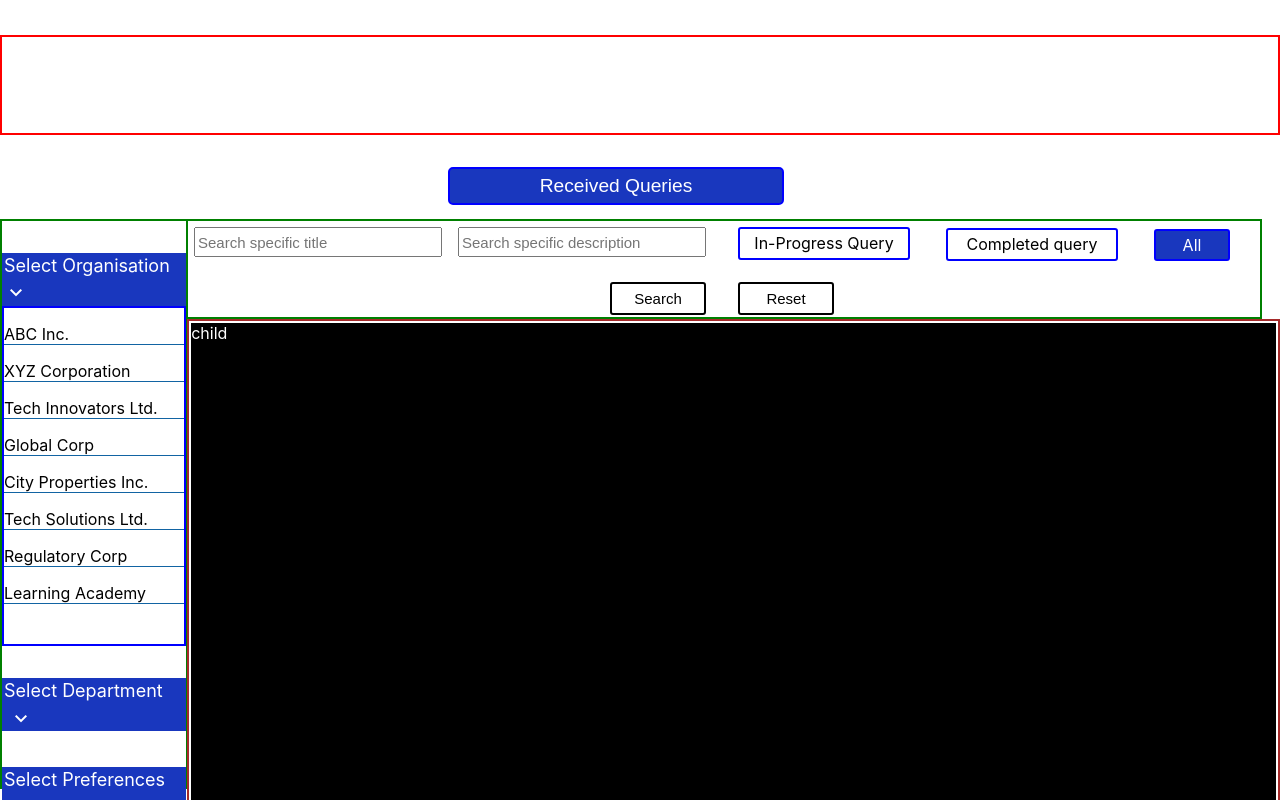
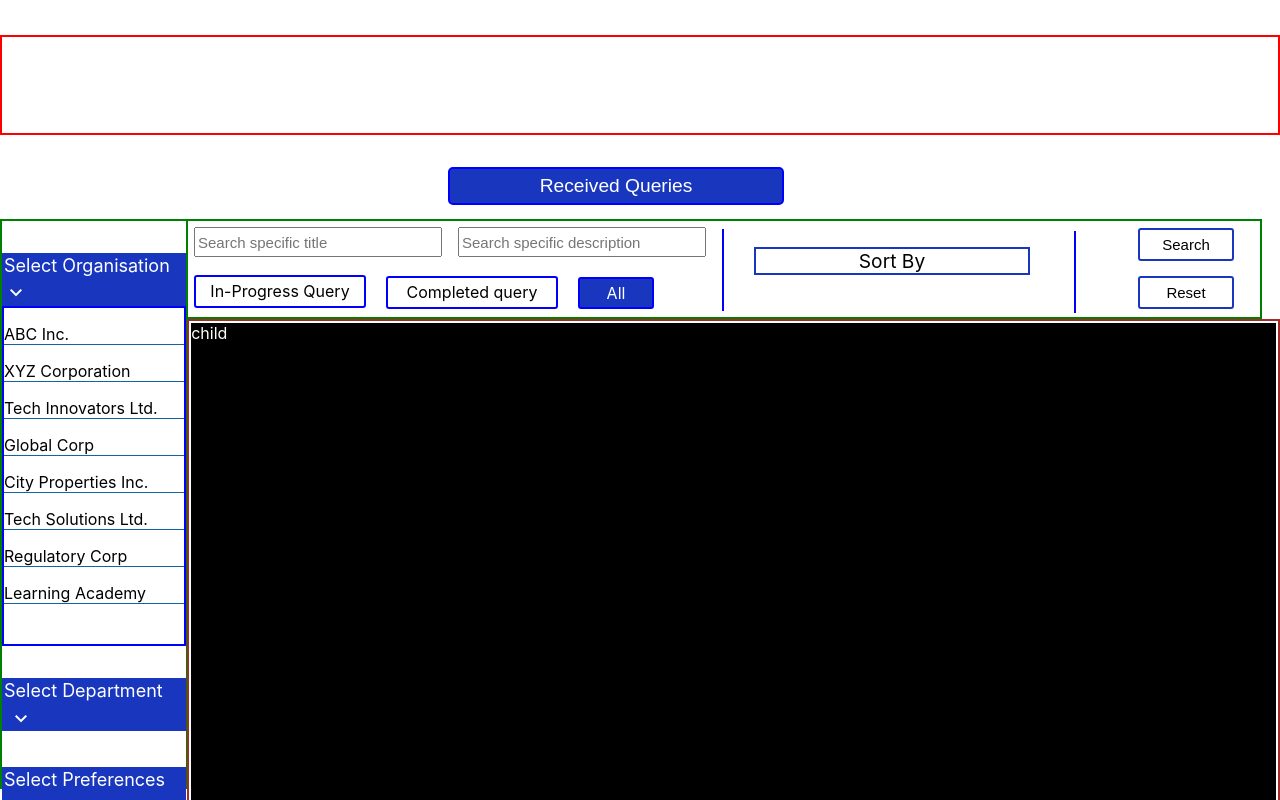
Before and after one commit to gauravgautam00/Quire_Flow, a React (Create React App) app in the folder client/: page /administrative_matter in a window 1280 px wide. Shown: the part 1198-1998 px from the top of the page. Built offline with nearby package versions, Linux system fonts and the light colour scheme.

Commit message:
modified designs

```diff
--- a/client/src/Components/Administrative_matter.jsx
+++ b/client/src/Components/Administrative_matter.jsx
@@ -15,6 +15,10 @@ const Administrative_matter = () => {
   const filterLeftOrganisationSelectReference=useRef(null);
   const filterLeftDepartmentSelectReference=useRef(null);
   const filterLeftPreferenceSelectReference=useRef(null);
+  const filterUpInProgressQuery=useRef(null);
+  const filterUpCompleteQuery=useRef(null);
+  const filterUpAll=useRef(null);
+
 
 
   const queryContainer=useRef(null);
@@ -103,9 +107,53 @@ const Administrative_matter = () => {
 
 
 
+useEffect(()=>{
+  if(filterUpInProgressQuery.current && filterUpCompleteQuery.current && filterUpAll.current){
+    // console.log("dd")
+    filterUpInProgressQuery.current.onclick=()=>{
+      filterUpInProgressQuery.current.style.backgroundColor="#1937BE";
+      filterUpInProgressQuery.current.style.color="white";
+      filterUpCompleteQuery.current.style.backgroundColor="white";
+      filterUpCompleteQuery.current.style.color="black";
+      filterUpAll.current.style.backgroundColor="white";
+      filterUpAll.current.style.color="black";
+    }
+    filterUpCompleteQuery.current.onclick=()=>{
+      filterUpInProgressQuery.current.style.backgroundColor="white";
+      filterUpInProgressQuery.current.style.color="black";
+      filterUpCompleteQuery.current.style.backgroundColor="#1937BE";
+      filterUpCompleteQuery.current.style.color="white";
+      filterUpAll.current.style.backgroundColor="white";
+      filterUpAll.current.style.color="black";
+
+    }
+    filterUpAll.current.onclick=()=>{
+      filterUpInProgressQuery.current.style.backgroundColor="white";
+      filterUpInProgressQuery.current.style.color="black";
+      filterUpCompleteQuery.current.style.backgroundColor="white";
+      filterUpCompleteQuery.current.style.color="black";
+      filterUpAll.current.style.backgroundColor="#1937BE";
+      filterUpAll.current.style.color="white";
+
+    }
+
+  }
+
+
+},[])
+
 
   return (
     <div id="administrator_container">
+
+
+      {/* FIRST PART */}
+      {/* FIRST PART */}{/* FIRST PART */}{/* FIRST PART */}
+      {/* FIRST PART */}
+      {/* FIRST PART */}
+      {/* FIRST PART */}{/* FIRST PART */}
+
+
       <div id="administrator_container_front">
 
         <div id="administrator_container_frontLeftPart">
@@ -124,6 +172,16 @@ const Administrative_matter = () => {
   <source src="Videos/A user starting a huddle and recording a video clip with the Slack app.webm" type="video/webm"></source>
 </video>
 </div>
+
+
+{/* SECOND PART */}
+{/* SECOND PART */}
+{/* SECOND PART */}
+{/* SECOND PART */}
+{/* SECOND PART */}
+{/* SECOND PART */}
+{/* SECOND PART */}
+
 
 
 </div>
@@ -149,9 +207,37 @@ Take a deeper dive into a new way to work
 </div>
 </div>
 
+
+
+{/* THIRD PART */}
+{/* THIRD PART */}
+{/* THIRD PART */}
+{/* THIRD PART */}
+{/* THIRD PART */}
+{/* THIRD PART */}
+{/* THIRD PART */}
+{/* THIRD PART */}
+
+
+
+
 <div id="administrator_container_thirdAds">
 
 </div>
+
+
+
+
+{/* //FOURTH PART */}
+{/* //FOURTH PART */}
+
+{/* //FOURTH PART */}
+
+{/* //FOURTH PART */}
+
+
+
+
 
       <div id="administrator_container_viewQueries">
 
@@ -161,12 +247,23 @@ Take a deeper dive into a new way to work
       <div id="administrator_container_filterUp" ref={filterup}>
         <input id="administrator_container_filterUp_inputTitle" type="text" placeholder="Search specific title"/>
         <input id="administrator_container_filterUp_inputDesc" type="text" placeholder="Search specific description"/>
-        <div id="administrator_container_filterUp_boxProgress">In-Progress Query</div>
-        <div id="administrator_container_filterUp_boxCompleted">Completed query</div>
-        <div id="administrator_container_filterUp_selectAll">All</div>
+        <div id="administrator_container_filterUp_boxProgress" ref={filterUpInProgressQuery}>In-Progress Query</div>
+        <div id="administrator_container_filterUp_boxCompleted" ref={filterUpCompleteQuery}>Completed query</div>
+        <div id="administrator_container_filterUp_selectAll" ref={filterUpAll}>All</div>
+        <div id="administrator_container_filterUp_firstSeparation"></div>
+        <div id="administrator_container_filterUp_sort">Sort By</div>
+        <div id="administrator_container_filterUp_secondSeparation"></div>
+
         <div id="administrator_container_filterUp_search">Search</div>
         <div id="administrator_container_filterUp_reset">Reset</div>
       </div>
+
+
+
+
+
+
+
       <div id="administrator_container_filterLeft" ref={filterleft}>
      <div id="administrator_container_filterLeft_organisationHeading" ref={filterLeftOrganisationHeadingReference}>Select Organisation
      <span id="administrator_container_filterLeft_organisationHeading_expand" class="material-symbols-outlined">
@@ -226,11 +323,8 @@ expand_more
 
 </div>
 <div className="administrator_container_filterLeft_departmentHeadingSelect_childClass">Learning and Development
-
 </div>
-
 </div>
-
 <div id="administrator_container_filterLeft_preferencesHeading" ref={filterLeftPreferenceHeadingReference}>Select Preferences
 <span id="administrator_container_filterLeft_preferencesHeading_expand" class="material-symbols-outlined">
 expand_more
@@ -242,8 +336,6 @@ expand_more
   <div className="administrator_container_filterLeft_preferencesHeadingSelect_childClass">Important</div>
   <div className="administrator_container_filterLeft_preferencesHeadingSelect_childClass">Completed</div>
 </div>
-
-
 
 </div>
       </div>
--- a/client/src/Components/header.jsx
+++ b/client/src/Components/header.jsx
@@ -22,11 +22,13 @@ const header = () => {
 
 
 
-        <div id="header_container_administrativePower">
 <Link to="/administrative_matter">
+<div id="header_container_administrativePower">
+
 Administrative Matter
+</div>
 </Link>
-        </div>
+
         <div id="header_container_myQueries"
         >
           <Link to="/my_queries">
--- a/client/src/index.css
+++ b/client/src/index.css
@@ -93,6 +93,8 @@ margin-left:4rem;
   margin-left:6rem;
   margin-top:9px;
   cursor: pointer;
+  color:black;
+  /* border:2px solid; */
 
 }
 #header_container_myQueries{
@@ -1074,8 +1076,8 @@ box-shadow: 0px 0px 15px 0px black;
   text-align: center;
   border: 2px solid blue;
   width: 10rem;
-  margin-left: 41rem;
-  margin-top: -1.9rem;
+  margin-left: 7rem;
+  margin-top: 1.1rem;
   font-size: 16px;
     height: 1.3rem;
   padding: 4px;
@@ -1092,7 +1094,7 @@ box-shadow: 0px 0px 15px 0px black;
   padding: 4px;
   margin-top: -2rem;
   cursor: pointer;
-  margin-left: 54rem;
+  margin-left: 19rem;
   border-radius: 3px;
 }
 #administrator_container_filterUp_selectAll{
@@ -1106,31 +1108,53 @@ box-shadow: 0px 0px 15px 0px black;
   color:white;
   margin-top: -2rem;
   cursor: pointer;
-  margin-left: 67rem;
+  margin-left: 31rem;
   border-radius: 3px;
+}
+#administrator_container_filterUp_sort{
+  text-align: center;
+    width: 17rem;
+    margin-top: -4rem;
+    border: 2px solid #1937BE;
+    margin-left: 42rem;
+    font-size: larger;
+}
+#administrator_container_filterUp_firstSeparation{
+  margin-top: -5rem;
+  margin-left: 40rem;
+  border: 1px solid blue;
+  height: 5rem;
+  width: 0rem;
+}
+#administrator_container_filterUp_secondSeparation{
+  margin-top: -2.8rem;
+  margin-left: 62rem;
+  border: 1px solid blue;
+  height: 5rem;
+  width: 0rem;
 }
 #administrator_container_filterUp_search{
   font-size: 15px;
   padding: 6px;
   text-align: center;
-  border: 2px solid;
+  border: 2px solid #1937BE;
   width: 5rem;
   cursor: pointer;
   border-radius: 3px;
-  margin-left: 33rem;
-  margin-top: 21px;
+  margin-left: 66rem;
+  margin-top: -85px;
   font-family: sans-serif;
 }
 #administrator_container_filterUp_reset{
   font-size: 15px;
   text-align: center;
-  border: 2px solid;
+  border: 2px solid #1937BE;
   width: 5rem;
   padding: 6px;
   cursor: pointer;
   border-radius: 3px;
-  margin-left: 41rem;
-  margin-top: -33px;
+  margin-left: 66rem;
+  margin-top: 15px;
   font-family: sans-serif;
 }
 
```
